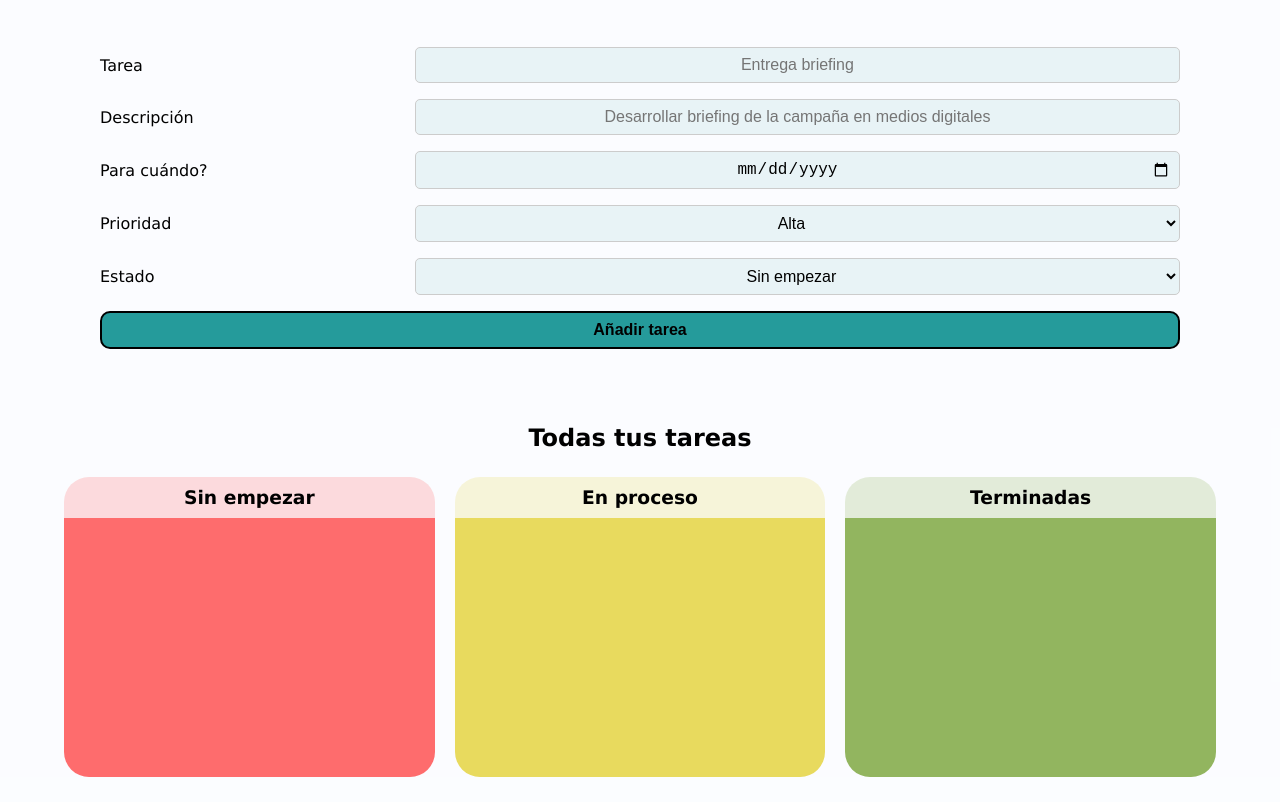
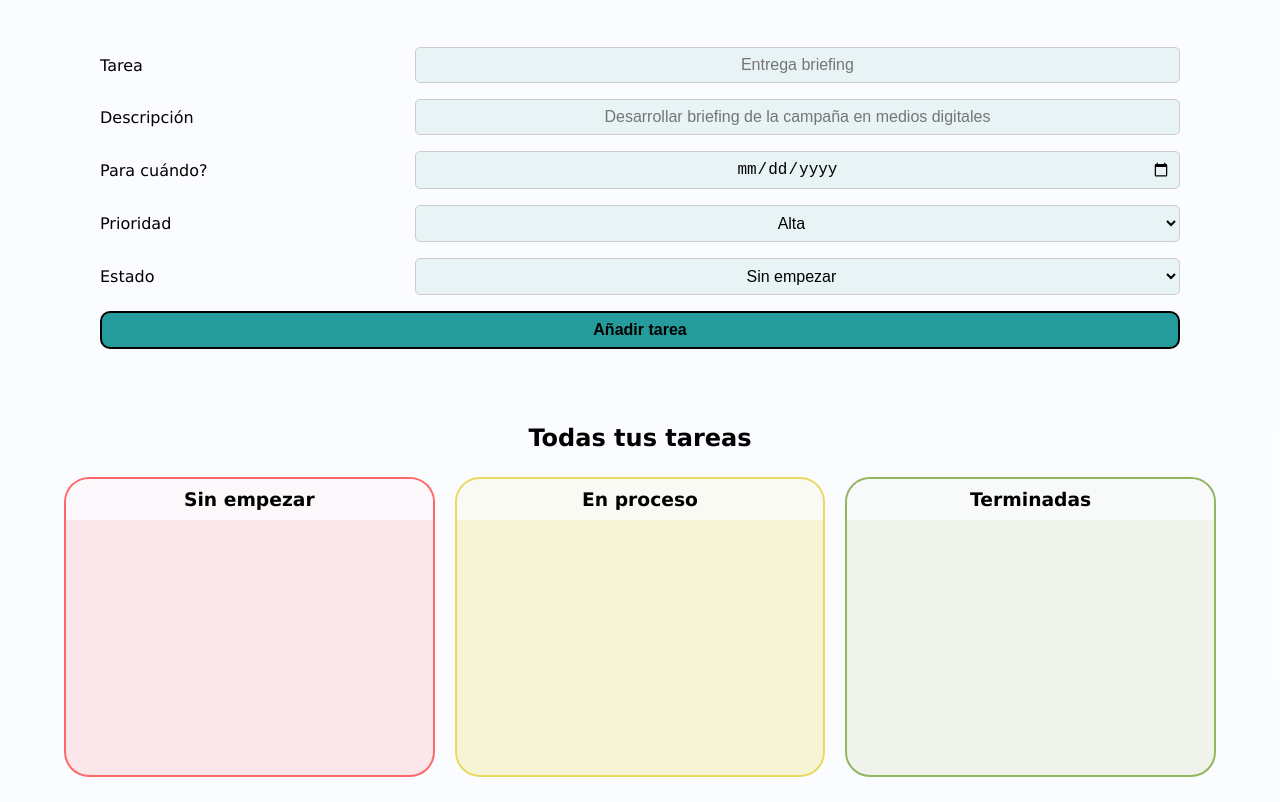
Before and after one commit to Martro96/JavaScript-To-Do-App, a plain HTML site: page index.html in a window 1280 px wide. Shown: the part 81-883 px from the top of the page. Before the commit the page ends 858 px from the top, so only its background shows below. Drawn offline with Linux system fonts and the light colour scheme.

Commit message:
Añado cambios diseño

```diff
--- a/styles/style.css
+++ b/styles/style.css
@@ -130,6 +130,7 @@ select[name="priority"] option[value="low"] {
   width: 90%;
   margin: auto;
   align-items: start;
+  padding-bottom: 25px;
 }
 
 
@@ -150,15 +151,24 @@ select[name="priority"] option[value="low"] {
 }
 
 .undone-tasks {
-  background-color: #ff4646c9;
+  background-color: #ff46461c;
+  border-radius: 25px;
+  border: solid #ff4646c9 2px;
+  overflow: hidden;
 }
 
 .wip-tasks {
-  background-color: #e8da5e;
+  background-color: #e8da5e42;
+  border-radius: 25px;
+  border: solid #e8da5e 2px;
+  overflow: hidden;
 }
 
 .done-tasks {
-  background-color: #92b55f;
+  background-color: #93b55f1f;
+  border-radius: 25px;
+  border: solid #92b55f 2px;
+  overflow: hidden;
 }
 
 /*CARDS JS*/
```
